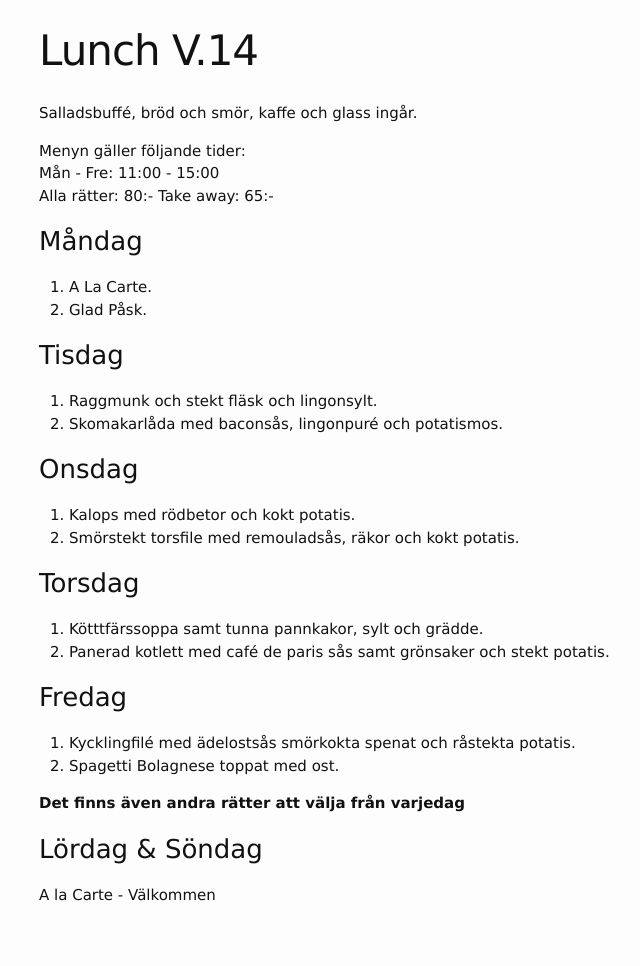
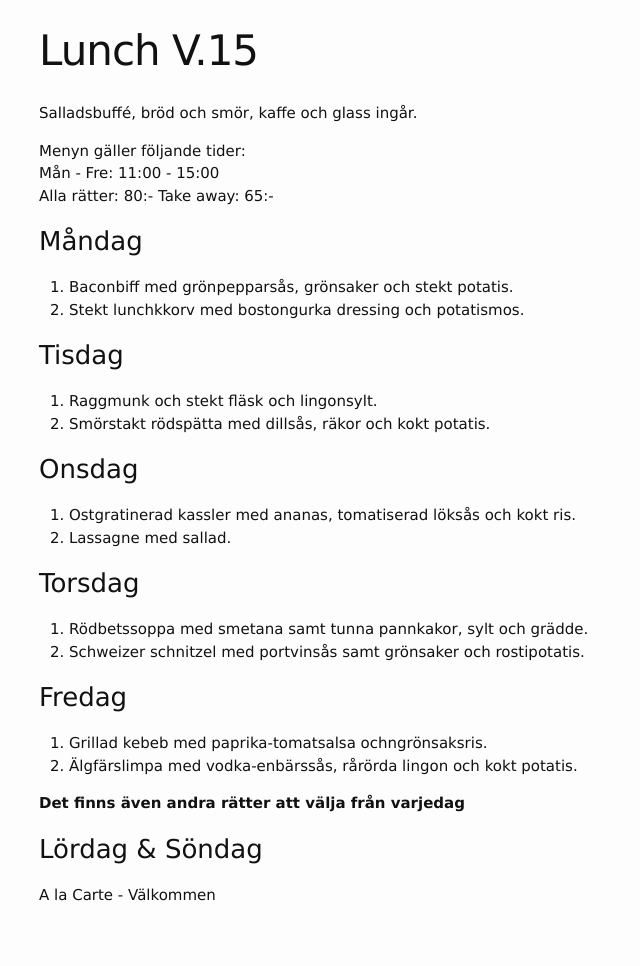
Before and after one commit to FarInn62/farinn62.github.io, a Jekyll site: the page built from lunch.md, in a window 1280 px wide. Shown: the whole page, without its empty margins (231-871 px from the left). Built offline with Jekyll 4.4.1, drawn with Linux system fonts in a browser that asks for light colours.

Commit message:
Update lunch.md

```diff
--- a/lunch.md
+++ b/lunch.md
@@ -1,6 +1,6 @@
 ---
 layout: foodmenu
-title: Lunch V.14
+title: Lunch V.15
 permalink: /lunch/
 published: true
 ---
@@ -12,28 +12,28 @@ Alla rätter: 80:- Take away: 65:-
 
 ### Måndag
 
-1. A La Carte.
-2. Glad Påsk.
+1. Baconbiff med grönpepparsås, grönsaker och stekt potatis.
+2. Stekt lunchkkorv med bostongurka dressing och potatismos.
 
 ### Tisdag
 
 1. Raggmunk och stekt fläsk och lingonsylt.
-2. Skomakarlåda med baconsås, lingonpuré och potatismos.
+2. Smörstakt rödspätta med dillsås, räkor och kokt potatis.
 
 ### Onsdag
 
-1. Kalops med rödbetor och kokt potatis.
-2. Smörstekt torsfile med remouladsås, räkor och kokt potatis.
+1. Ostgratinerad kassler med ananas, tomatiserad löksås och kokt ris.
+2. Lassagne med sallad.
 
 ### Torsdag
 
- 1. Kötttfärssoppa samt tunna pannkakor, sylt och grädde.
- 2. Panerad kotlett med café de paris sås samt grönsaker och stekt potatis.
+ 1. Rödbetssoppa med smetana samt tunna pannkakor, sylt och grädde.
+ 2. Schweizer schnitzel med portvinsås samt grönsaker och rostipotatis.
 
 ### Fredag
 
-1. Kycklingfilé med ädelostsås smörkokta spenat och råstekta potatis.
-2. Spagetti Bolagnese toppat med ost.
+1. Grillad kebeb med paprika-tomatsalsa ochngrönsaksris.
+2. Älgfärslimpa med vodka-enbärssås, rårörda lingon och kokt potatis.
 
   **Det finns även andra rätter att välja från varjedag**
 
```
